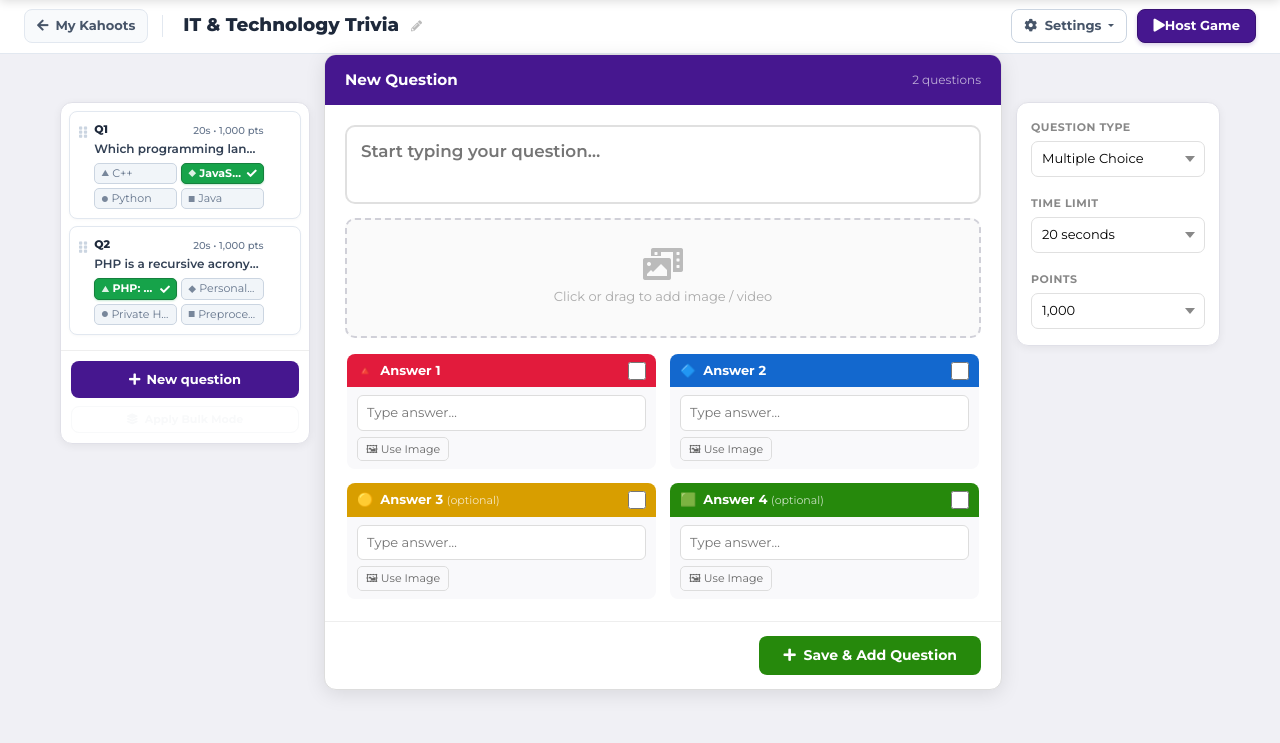
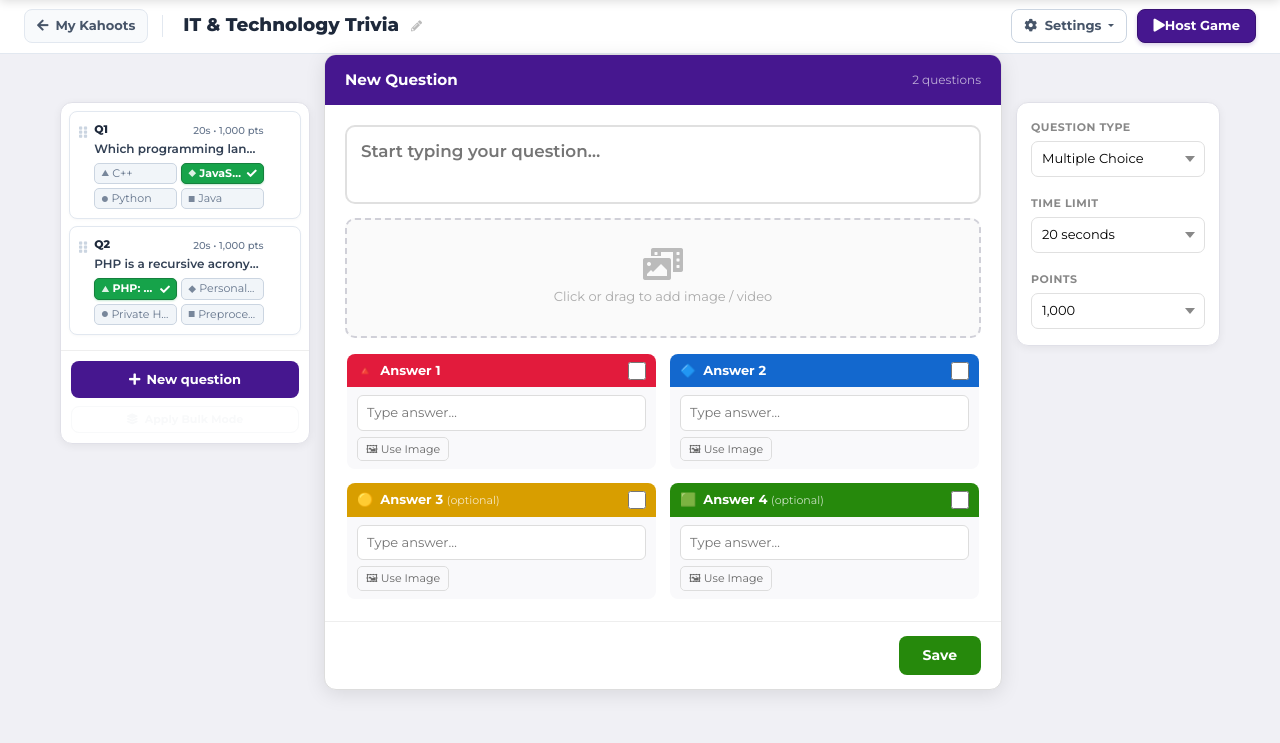
Before and after one commit to Lazsqe00/Kahootify, a PHP site: page /modules/quiz/edit.php?id=1 in a window 1280 px wide. Shown: the part 69-812 px from the top of the page. Run offline with PHP 8.4, Linux system fonts and the light colour scheme; the visitor is signed in with stand-in values (Sample User, id 1); data comes from the database, SQL or seed files in the repository.

Commit message:
Change question save button text to simply 'Save'

```diff
--- a/assets/js/edit-quiz.js
+++ b/assets/js/edit-quiz.js
@@ -456,7 +456,7 @@ function resetToNewMode() {
         document.getElementById('canvasModeLabel').textContent = 'New Question';
     }
     document.getElementById('btnCancelEdit').style.display  = 'none';
-    document.getElementById('btnSaveQuestion').innerHTML = '<i class="fas fa-plus mr-1"></i> Save &amp; Add Question';
+    document.getElementById('btnSaveQuestion').innerHTML = 'Save';
 
     document.getElementById('questionMediaFile').value       = '';
     document.getElementById('questionMediaPreview').innerHTML = '';
@@ -545,7 +545,7 @@ window.loadQuestionForEdit = function (questionId) {
         document.getElementById('canvasModeLabel').textContent = 'Editing Question ' + qIdx;
     }
     document.getElementById('btnCancelEdit').style.display = '';
-    document.getElementById('btnSaveQuestion').innerHTML   = '<i class="fas fa-check mr-1"></i> Update Question';
+    document.getElementById('btnSaveQuestion').innerHTML   = 'Save';
 
     var qType = q.question_type || 'multiple_choice';
     preferredQuestionType = qType;
--- a/modules/quiz/edit.php
+++ b/modules/quiz/edit.php
@@ -998,7 +998,7 @@ $availableTeams = TeamManager::getTeamsForEntity($quiz);
                         <i class="fas fa-times mr-1"></i> Cancel
                     </button>
                     <button type="submit" class="btn-save" id="btnSaveQuestion">
-                        <i class="fas fa-plus mr-1"></i> Save &amp; Add Question
+                        Save
                     </button>
                 </div>
             </form>
```
